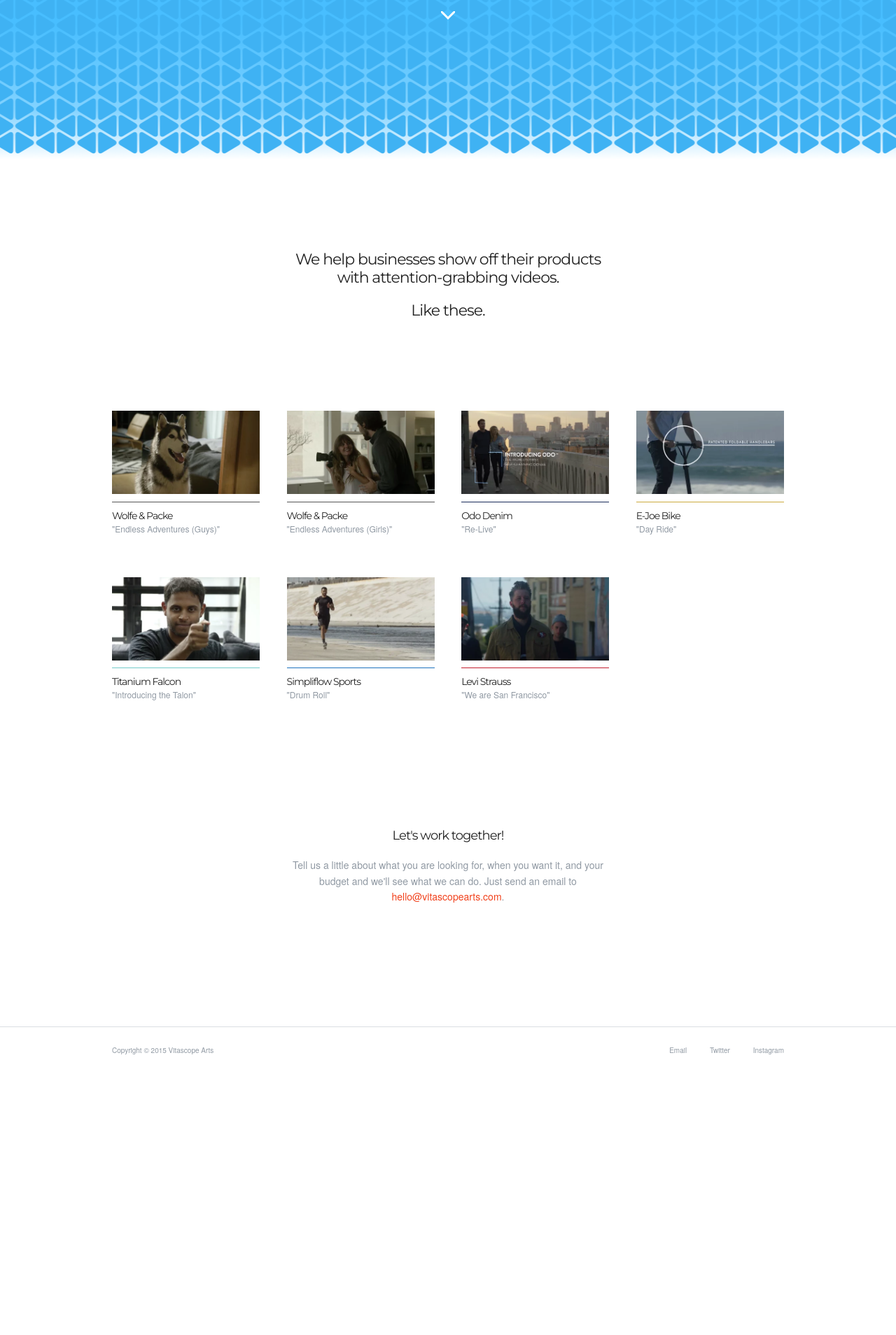
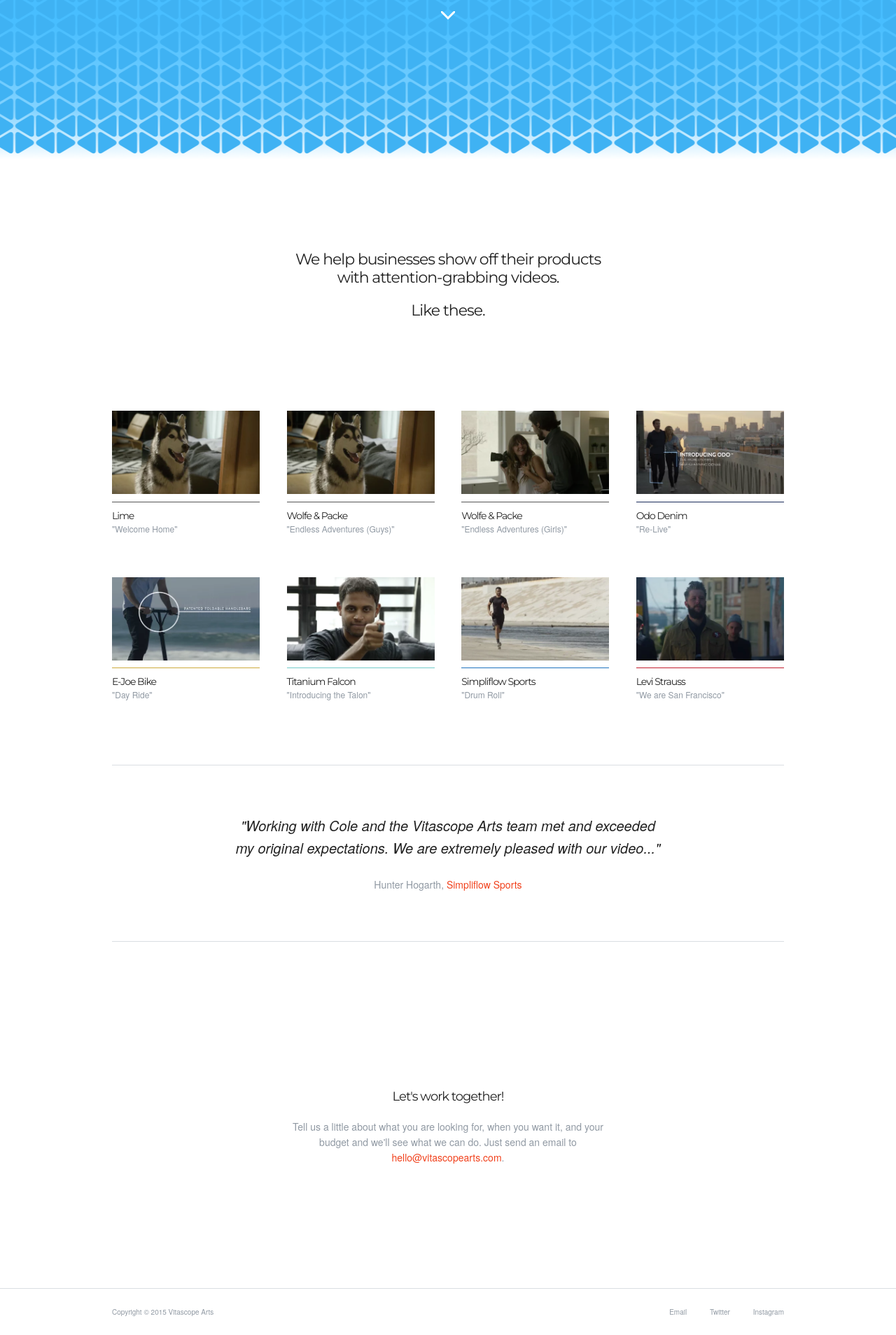
Before and after one commit to cmuellerrr/vitascope, a Jekyll site: the page built from index.html, in a window 1280 px wide. Shown: the part 729-2637 px from the top of the page at 70% size. Built offline with Jekyll 4.4.1, drawn with Linux system fonts in a browser that asks for light colours; nearby versions of some CDN libraries; some web fonts are replaced; before the commit the page ends 2263 px from its top, so only the background shows below that.

Commit message:
added stub for lime video. updated project hover state

```diff
--- a/_includes/head.html
+++ b/_includes/head.html
@@ -39,7 +39,7 @@
 
   <script>
     $(document).ready(function() {
-      $(".video-thumb").YouTubePopup({
+      $(".project-thumb").YouTubePopup({
         hideTitleBar: true,
         width: 853,
         height: 480,
--- a/css/custom.css
+++ b/css/custom.css
@@ -275,8 +275,18 @@
     border-bottom-left-radius: 4px;
 }
 
-.video-thumb:hover {
+.project-thumb {
+    position: relative;
+}
+
+.project-thumb .thumb {
+    -webkit-transition-duration: 200ms;
+    -webkit-transition-property: box-shadow;
+}
+
+.project-thumb:hover .thumb {
     cursor: pointer;
+    box-shadow: 0 1px 2px 0 rgba(0,0,0,0.1), 0 4px 8px 0 rgba(0,0,0,0.2);
 }
 
 .project-details {
--- a/index.html
+++ b/index.html
@@ -32,7 +32,9 @@
     {% for post in site.posts %}
 
         <div class="project-wrapper">
-            <img src="{{ site.baseurl}}/images/thumbnails/{{ post.video_thumb }}" rel="{{ post.video_id }}" class="video-thumb u-max-full-width"/>
+            <div class="project-thumb" rel="{{ post.video_id }}" >
+                <img src="{{ site.baseurl}}/images/thumbnails/{{ post.video_thumb }}" class="thumb u-max-full-width"/>
+            </div>
             <div class="project-details" style="border-color: #{{ post.client_color }}">
                 <!--<div class="project-logo-wrapper" style="background-color: #{{ post.client_color }}"></div>
                 <div class="project-text">-->
--- a/projects/index.html
+++ b/projects/index.html
@@ -12,7 +12,9 @@
     {% for post in site.posts %}
 
         <div class="project-wrapper">
-            <img src="{{ site.baseurl}}/images/thumbnails/{{ post.video_thumb }}" rel="{{ post.video_id }}" class="video-thumb u-max-full-width"/>
+            <div class="project-thumb" rel="{{ post.video_id }}" >
+                <img src="{{ site.baseurl}}/images/thumbnails/{{ post.video_thumb }}" class="thumb u-max-full-width"/>
+            </div>
             <div class="project-details" style="border-color: #{{ post.client_color }}">
                 <!--<div class="project-logo-wrapper" style="background-color: #{{ post.client_color }}"></div>
                 <div class="project-text">-->
```
Also changed, not shown: _posts/2015-12-16-lime.html (added, +18 -0 lines), images/thumb-overlay.png (added).
